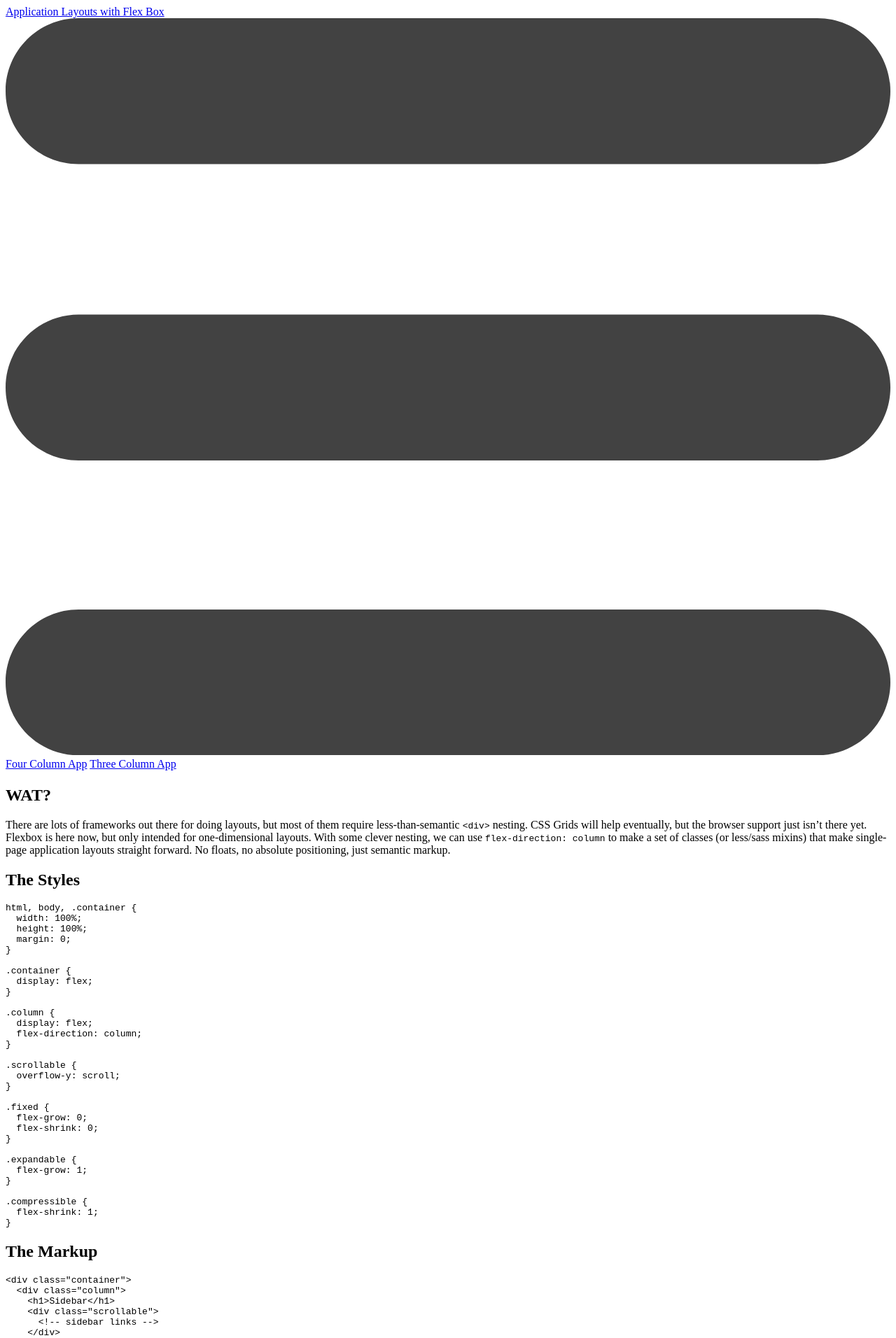
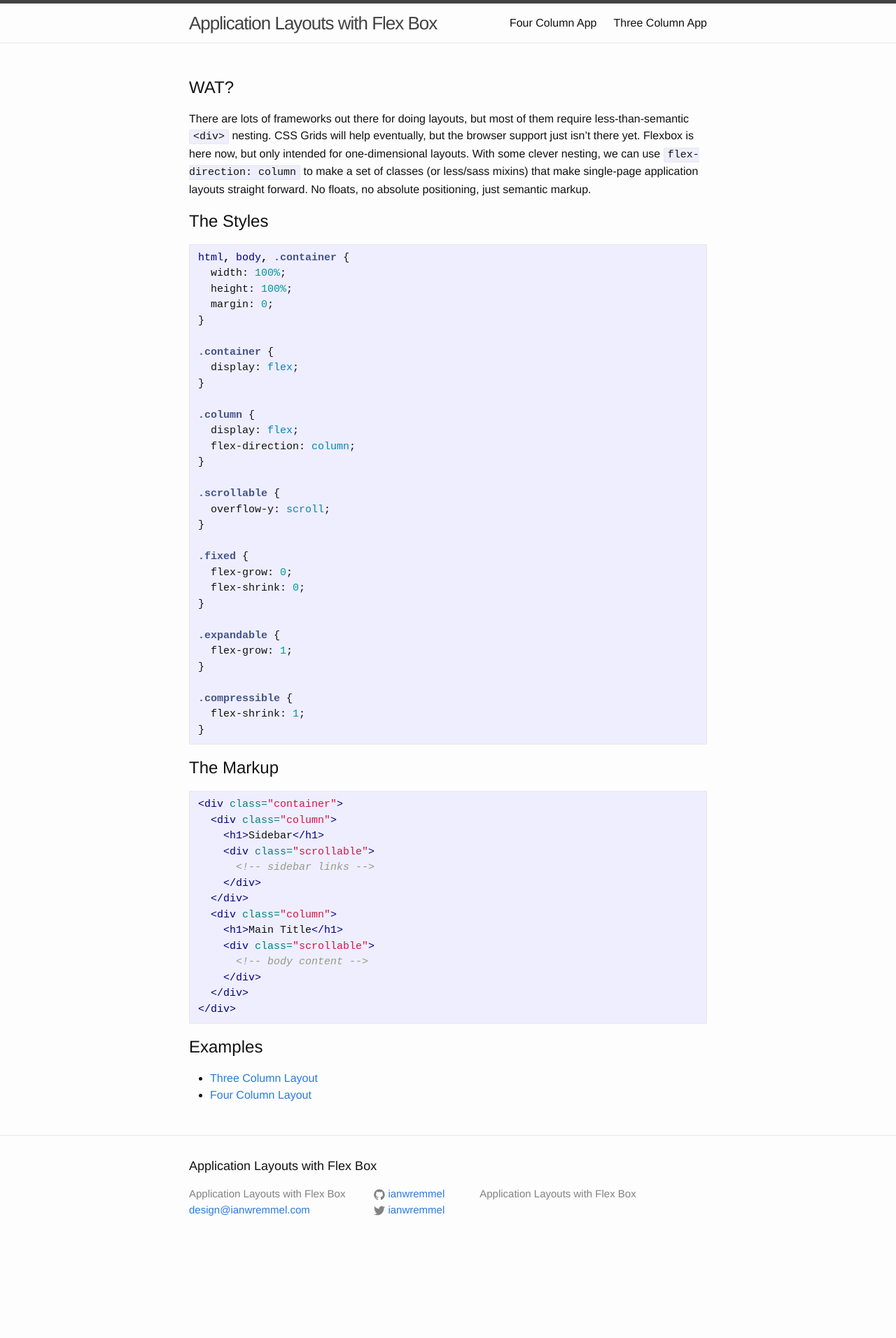
Before and after one commit to ianwremmel/flexbox-layouts, a Jekyll site: the page built from index.md, in a window 1280 px wide. Shown: the top 1912 px of the page at 70% size. Built offline with Jekyll 4.4.1, drawn with Linux system fonts in a browser that asks for light colours; after the commit the page ends 1800 px from its top, so only the background shows below that.

Commit message:
adjust urls

```diff
--- a/_config.yml
+++ b/_config.yml
@@ -10,7 +10,6 @@ title: Application Layouts with Flex Box
 email: design@ianwremmel.com
 description: >
   Application Layouts with Flex Box
-baseurl: "flexbox-layouts"
 url: "https://ianwremmel.github.io/" # the base hostname & protocol for your site
 twitter_username: ianwremmel
 github_username:  ianwremmel
```
